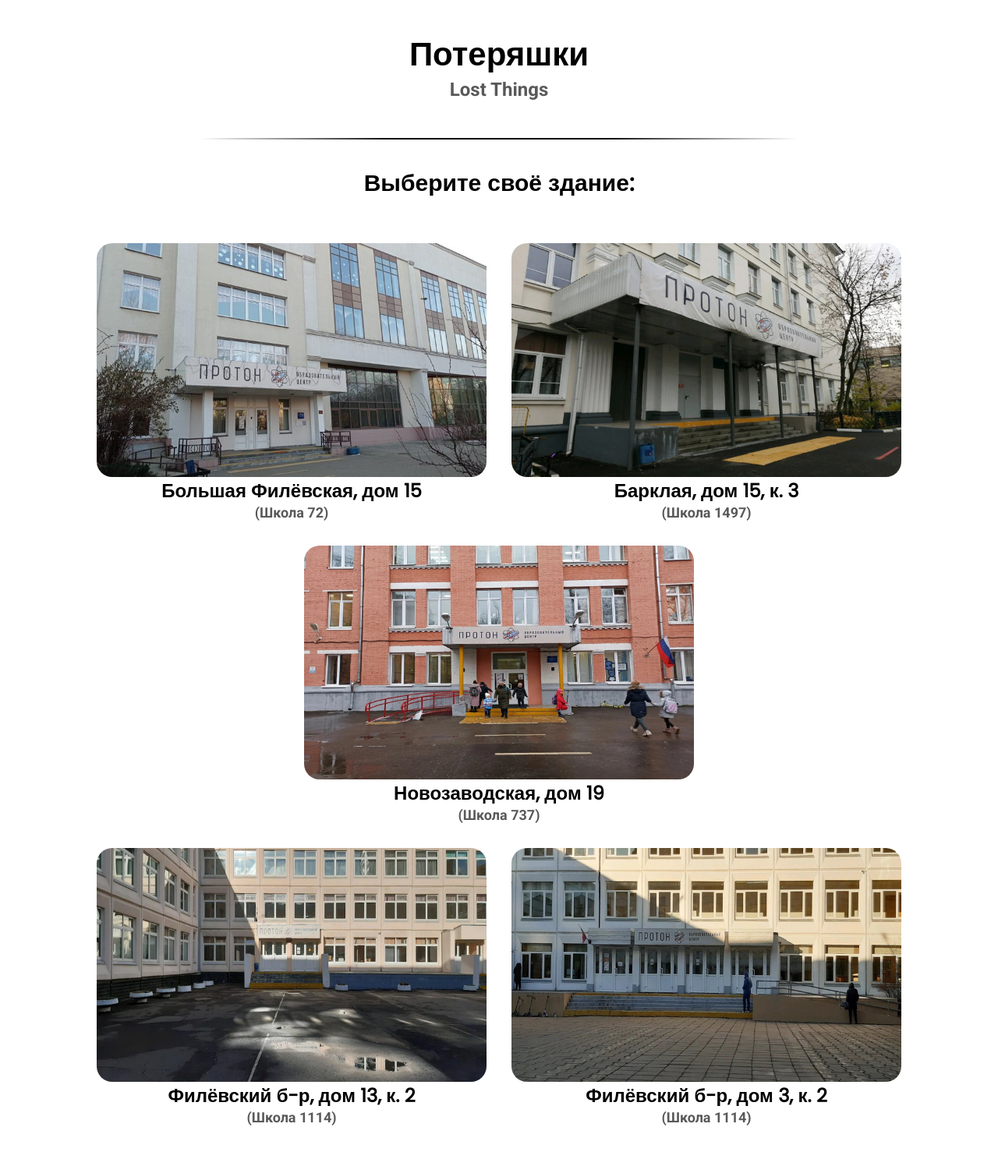
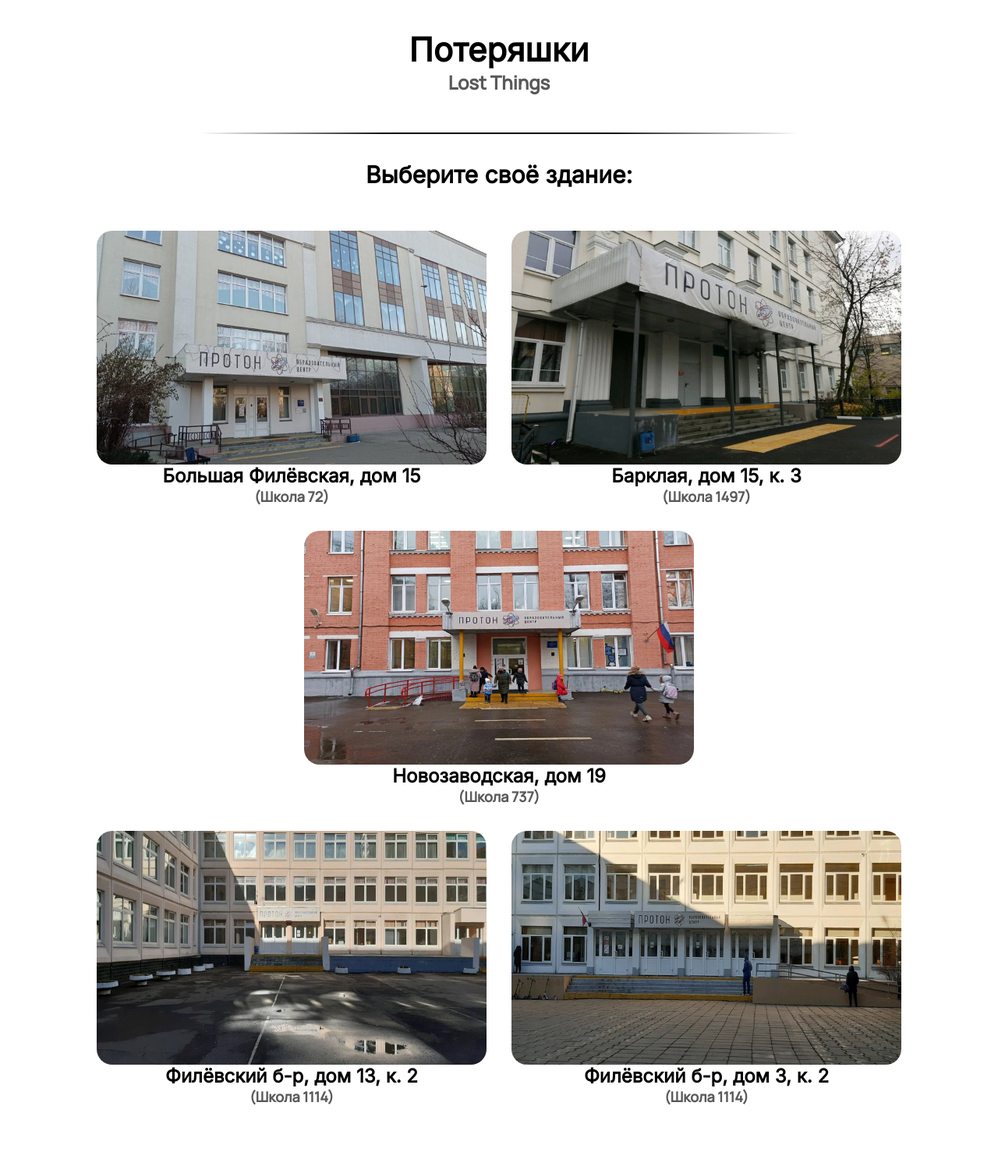
Before and after one commit to ArtSharaev/schoolLostThings, a Flask app: page / in a window 1280 px wide. Shown: the whole page at 78% size. After the commit the page ends 1418 px from the top, so only its background shows below. Run offline with Flask 2, Linux system fonts and the light colour scheme.

Commit message:
fonts update

```diff
--- a/flask_app/static/css/style.css
+++ b/flask_app/static/css/style.css
@@ -12,7 +12,7 @@ body {
 }
 
 h1 {
-    font-family: 'Poppins', sans-serif;
+    font-family: 'Inter', sans-serif;
     text-align: center;
     color: fff;
     padding-top: 3%;
@@ -21,7 +21,7 @@ h1 {
 }
 
 h2 {
-    font-family: 'Poppins', sans-serif;
+    font-family: 'Inter', sans-serif;
     text-align: center;
     color: fff;
     padding-top: 0%;
@@ -30,7 +30,7 @@ h2 {
 }
 
 h5 {
-    font-family: 'Roboto', sans-serif;
+    font-family: 'Manrope', sans-serif;
     text-align: center;
     color: #595959;
     padding-top: 0%;
@@ -39,7 +39,7 @@ h5 {
 }
 
 h7 {
-    font-family: 'Poppins', sans-serif;
+    font-family: 'Inter', sans-serif;
     text-align: center;
     font-weight: bold;
     color: fff;
@@ -49,7 +49,7 @@ h7 {
 }
 
 h8 {
-    font-family: 'Roboto', sans-serif;
+    font-family: 'Manrope', sans-serif;
     text-align: center;
     font-weight: bold;
     color: #595959;
@@ -59,7 +59,7 @@ h8 {
 }
 
 h9 {
-    font-family: 'Poppins', sans-serif;
+    font-family: 'Inter', sans-serif;
     text-align: left;
     font-weight: bold;
     color: fff;
@@ -69,7 +69,7 @@ h9 {
 }
 
 h10 {
-    font-family: 'Poppins', sans-serif;
+    font-family: 'Inter', sans-serif;
     text-align: left;
     font-weight: bold;
     color: fff;
--- a/flask_app/templates/building.html
+++ b/flask_app/templates/building.html
@@ -11,10 +11,9 @@
     <script src={{ url_for('static', filename='gallery.js') }}></script>
     <link rel="preconnect" href="https://fonts.googleapis.com">
     <link rel="preconnect" href="https://fonts.gstatic.com" crossorigin>
-    <link href="https://fonts.googleapis.com/css2?family=Roboto:wght@500;700&display=swap"
+    <link href="https://fonts.googleapis.com/css2?family=Inter&family=Manrope:wght@500&display=swap"
           rel="stylesheet">
-    <link href="https://fonts.googleapis.com/css2?family=Poppins&display=swap"
-          rel="stylesheet">
+
 
 </head>
 <body>
--- a/flask_app/templates/index.html
+++ b/flask_app/templates/index.html
@@ -7,10 +7,9 @@
           href="{{ url_for('static', filename='css/style.css') }}">
     <link rel="preconnect" href="https://fonts.googleapis.com">
     <link rel="preconnect" href="https://fonts.gstatic.com" crossorigin>
-    <link href="https://fonts.googleapis.com/css2?family=Roboto:wght@500;700&display=swap"
+    <link href="https://fonts.googleapis.com/css2?family=Inter&family=Manrope:wght@500&display=swap"
           rel="stylesheet">
-    <link href="https://fonts.googleapis.com/css2?family=Poppins&display=swap"
-          rel="stylesheet">
+
 
 </head>
 <body>
```
Lines whose indentation alone changed are shown as unchanged.
